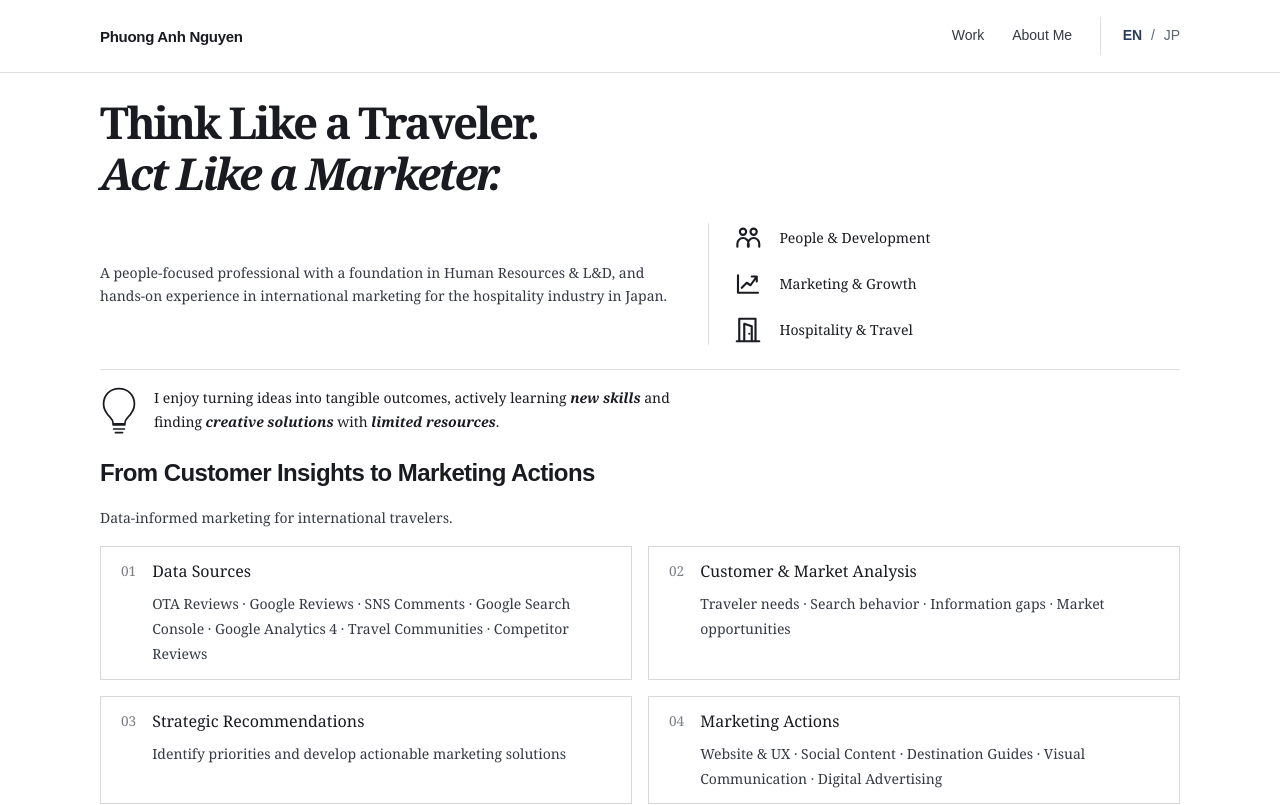
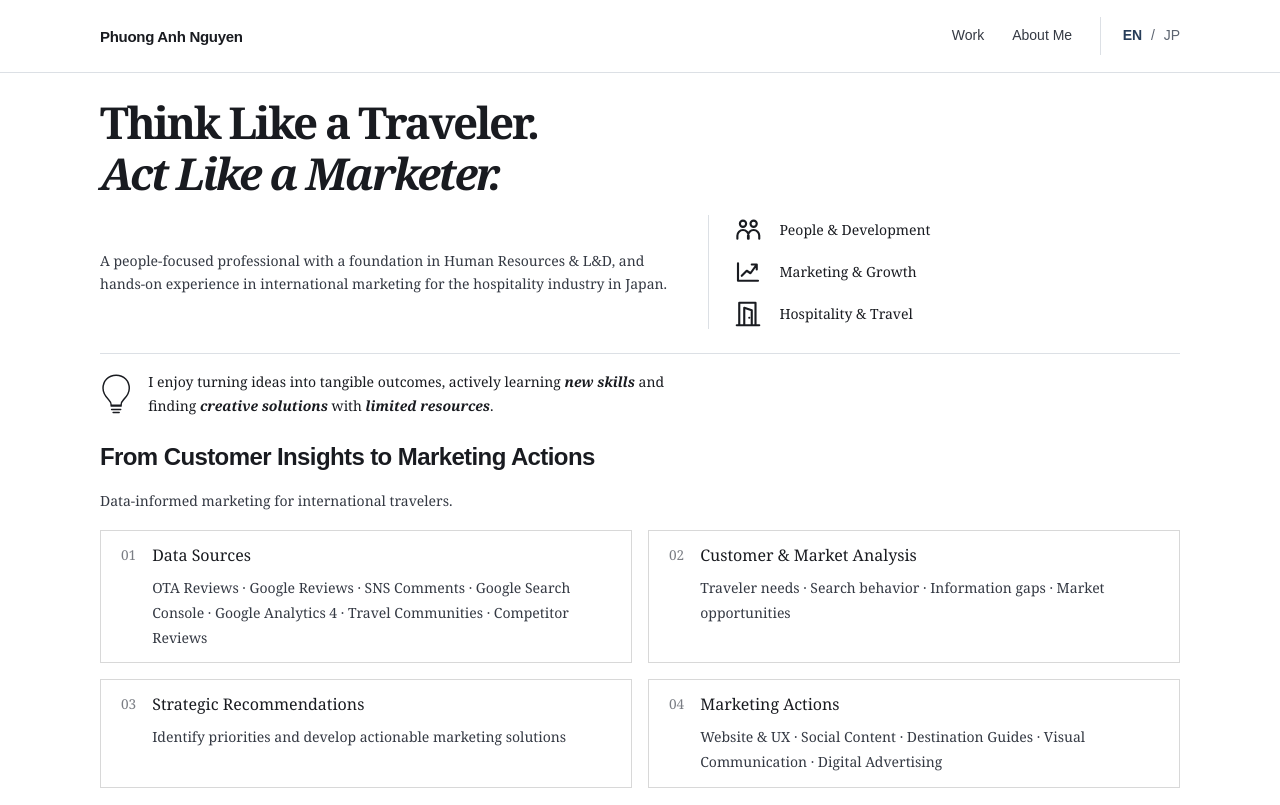
Before and after one commit to phuonganhngh/mkt, a Next.js app: page / in a window 1280 px wide. Shown: the top 805 px of the page. Built offline with nearby package versions, Linux system fonts and the light colour scheme.

Commit message:
Finalize Home introduction spacing and reduce philosophy icon by 15 percent

```diff
--- a/app/styles.css
+++ b/app/styles.css
@@ -893,3 +893,14 @@ html[lang="en"] .website-role-duty-copy {
     object-position: center;
   }
 }
+
+/* Final approved Home introduction refinements. */
+@media (min-width: 721px) {
+  .home-editorial-body { margin-top: 16px; }
+  .home-editorial-focus { gap: 12px; }
+}
+.home-editorial-philosophy .home-editorial-idea-icon {
+  width: 32.3px;
+  height: 40.8px;
+  flex: 0 0 32.3px;
+}
```
